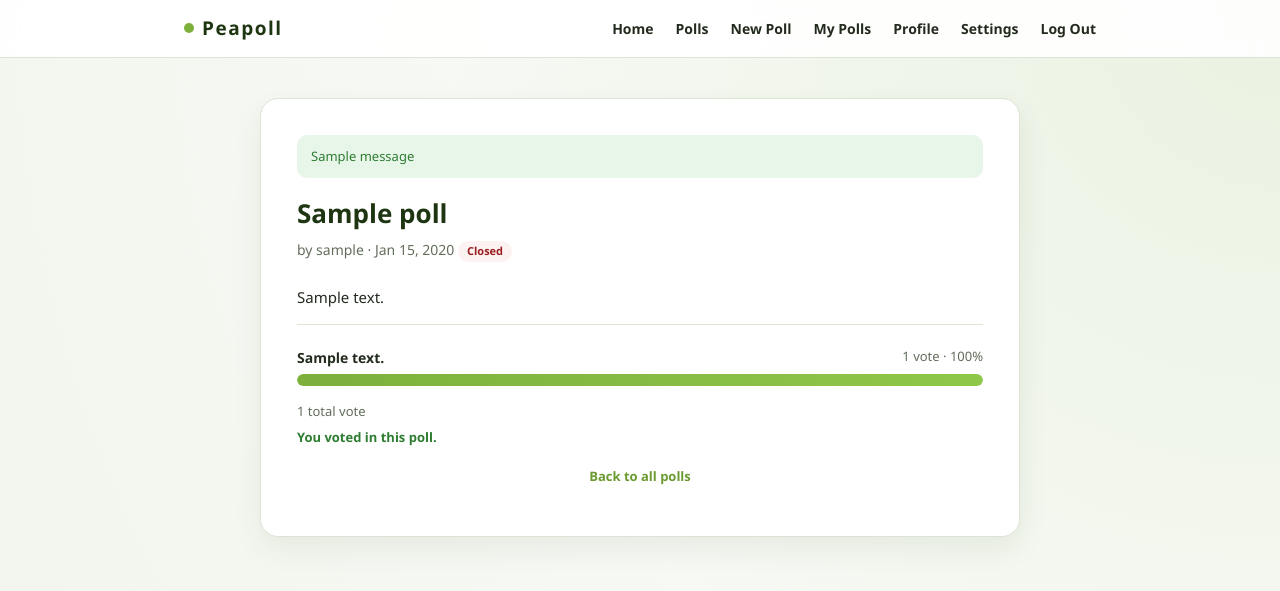
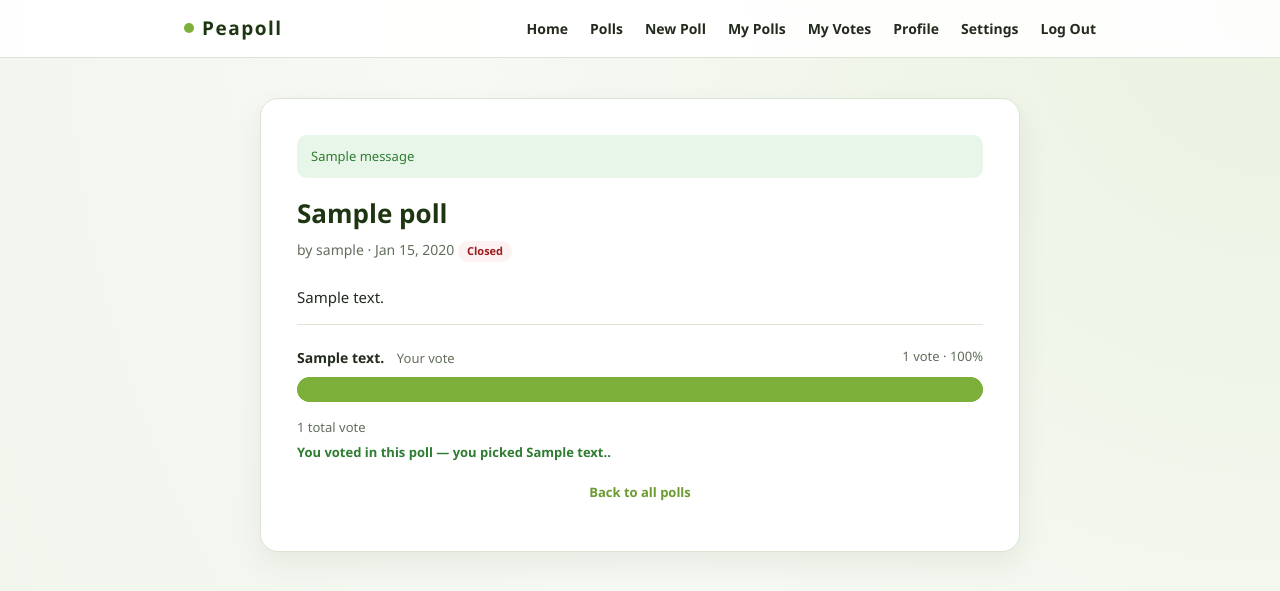
Before and after one commit to Lenicon/peapoll, a Django app: page /polls/1/ in a window 1280 px wide. Shown: the top 591 px of the page. Run offline with Django 5.2, Linux system fonts and the light colour scheme; a user stored in the database is signed in; tables that the repository leaves empty hold one stand-in row (values such as "Sample post"); one stand-in notice (Sample message) is shown.

Commit message:
feat: added my_votes, also updated design of poll_details

```diff
--- a/peapoll/polls/urls.py
+++ b/peapoll/polls/urls.py
@@ -7,6 +7,7 @@ app_name = 'polls'
 urlpatterns = [
     path('', views.poll_list, name='list'),
     path('mine/', views.my_polls, name='mine'),
+    path('votes/', views.my_voted_polls, name='votes'),
     path('new/', views.poll_create, name='create'),
     path('<int:pk>/', views.poll_detail, name='detail'),
     path('<int:pk>/vote/', views.poll_vote, name='vote'),
--- a/peapoll/polls/views.py
+++ b/peapoll/polls/views.py
@@ -2,7 +2,7 @@ from django.contrib import messages
 from django.contrib.auth.decorators import login_required
 from django.core.paginator import Paginator
 from django.db import IntegrityError, transaction
-from django.db.models import Count, Q
+from django.db.models import Count, Q, Subquery
 from django.shortcuts import get_object_or_404, redirect, render
 from django.views.decorators.http import require_POST
 
@@ -54,6 +54,11 @@ def poll_detail(request, pk):
     and the live results to everyone else (already voted, closed, or ?results=1).
     """
     poll = get_object_or_404(Poll.objects.select_related('owner'), pk=pk)
+    voter = _voter_filter(request)
+    user_vote = (
+        poll.votes.filter(**voter).select_related('choice').first()
+        if voter else None
+    )
     has_voted = _has_voted(request, poll)
     show_results = has_voted or not poll.is_open or request.GET.get('results') == '1'
 
@@ -69,6 +74,8 @@ def poll_detail(request, pk):
         'poll': poll,
         'choices': poll.choices.all(),
         'has_voted': has_voted,
+        'user_choice_id': user_vote.choice_id if user_vote else None,
+        'picked_choice': user_vote.choice if user_vote else None,
         'show_results': show_results,
         'results': results,
         'total_votes': poll.votes.count(),
@@ -157,3 +164,14 @@ def poll_delete(request, pk):
     poll.delete()
     messages.success(request, 'Poll deleted.')
     return redirect('polls:mine')
+
+
+def my_voted_polls(request):
+    voter = _voter_filter(request)
+    votes = (
+        Vote.objects.filter(**voter)
+        .select_related('poll', 'poll__owner', 'choice')
+        .order_by('-created_at')
+        if voter else Vote.objects.none()
+    )
+    return render(request, 'polls/my_voted_polls.html', {'votes': votes})
--- a/peapoll/static/css/style.css
+++ b/peapoll/static/css/style.css
@@ -612,16 +612,38 @@ textarea.form-control {
 .result-track {
     background: var(--primary-soft);
     border-radius: 999px;
-    height: 12px;
+    width:100%;
+    height: 25px;
     overflow: hidden;
 }
 
 .result-bar {
-    background: linear-gradient(90deg, var(--primary) 0%, #8fc74a 100%);
+    background: var(--primary-soft);
+    border: none;
+    accent-color: var(--primary);
     height: 100%;
     border-radius: 999px;
+    -webkit-appearance: none;
+    appearance: none;
+    width:100%;
     transition: width 0.4s ease;
 }
+
+progress::-webkit-progress-bar {
+  background-color: var(--primary);
+  border-radius: 999px;
+}
+
+progress::-moz-progress-bar {
+  background-color: var(--primary);
+  border-radius: 999px;
+}
+
+progress::-webkit-progress-value {
+  background-color: var(--primary);
+  border-radius: 999px;
+}
+
 
 .result-total,
 .result-note {
--- a/peapoll/templates/base.html
+++ b/peapoll/templates/base.html
@@ -17,6 +17,7 @@
                 {% if user.is_authenticated %}
                 <a href="{% url 'polls:create' %}">New Poll</a>
                 <a href="{% url 'polls:mine' %}">My Polls</a>
+                <a href="{% url 'polls:votes' %}">My Votes</a>
                 <a href="{% url 'accounts:profile' %}">Profile</a>
                 <a href="{% url 'accounts:settings' %}">Settings</a>
                 <a href="{% url 'accounts:logout' %}">Log Out</a>
--- a/peapoll/templates/polls/_poll_cards.html
+++ b/peapoll/templates/polls/_poll_cards.html
@@ -2,9 +2,9 @@
 <a href="{{ poll.get_absolute_url }}" class="poll-card">
     <span class="poll-card-question">{{ poll.question }}</span>
     <span class="poll-card-meta">
+        {% if not poll.is_open %}<span class="badge badge-closed">Closed</span>{% endif %}
         by {{ poll.owner.username }} &middot; {{ poll.created_at|date:"M j, Y" }}
         &middot; {{ poll.vote_count }} vote{{ poll.vote_count|pluralize }}
-        {% if not poll.is_open %}<span class="badge badge-closed">Closed</span>{% endif %}
     </span>
 </a>
 {% empty %}
--- a/peapoll/templates/polls/poll_detail.html
+++ b/peapoll/templates/polls/poll_detail.html
@@ -21,14 +21,25 @@
         {% for r in results %}
         <div class="result-row">
             <div class="result-label">
-                <span>{{ r.choice.text }}</span>
+                <span>
+                    {{ r.choice.text }}
+                    {% if r.choice.id == user_choice_id %}
+                        <span class="badge">Your vote</span>
+                    {% endif %}
+                </span>
                 <span>{{ r.votes }} vote{{ r.votes|pluralize }} &middot; {{ r.percent }}%</span>
             </div>
-            <div class="result-track"><div class="result-bar" style="width: {{ r.percent }}%"></div></div>
+            <div class="result-track">
+                <progress class="result-bar" max="100" value="{{ r.percent }}" aria-label="{{ r.choice.text }}"></progress>
+            </div>
         </div>
         {% endfor %}
         <p class="result-total">{{ total_votes }} total vote{{ total_votes|pluralize }}</p>
-        {% if has_voted %}<p class="result-note">You voted in this poll.</p>{% endif %}
+        {% if has_voted %}
+            <p class="result-note">
+                You voted in this poll{% if picked_choice %} &mdash; you picked <strong>{{ picked_choice.text }}</strong>{% endif %}.
+            </p>
+        {% endif %}
     </div>
     {% if poll.is_open and not has_voted %}
     <p class="auth-footer"><a href="{{ poll.get_absolute_url }}">Back to voting</a></p>
```
Also changed, not shown: peapoll/templates/polls/my_voted_polls.html (added, +37 -0 lines).
